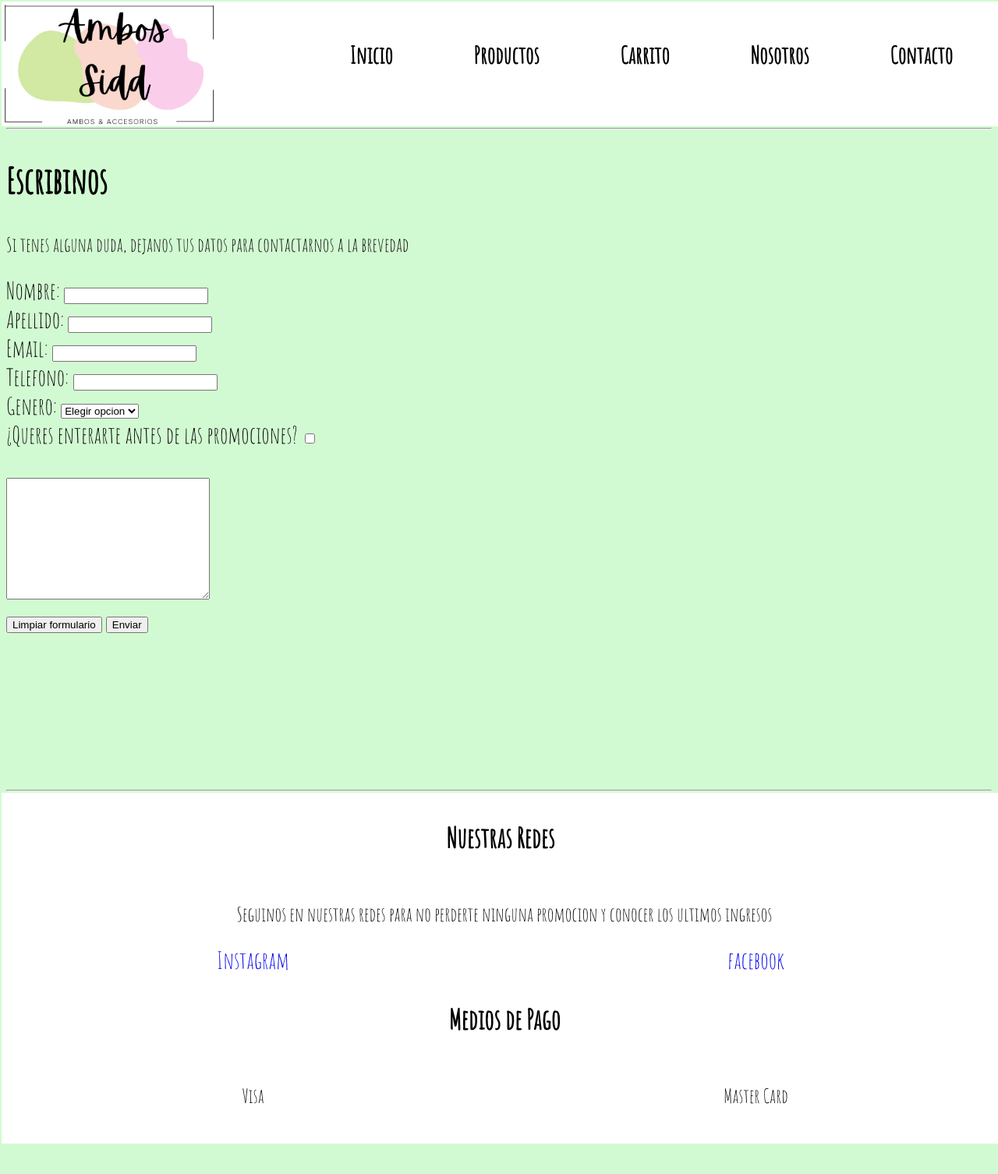
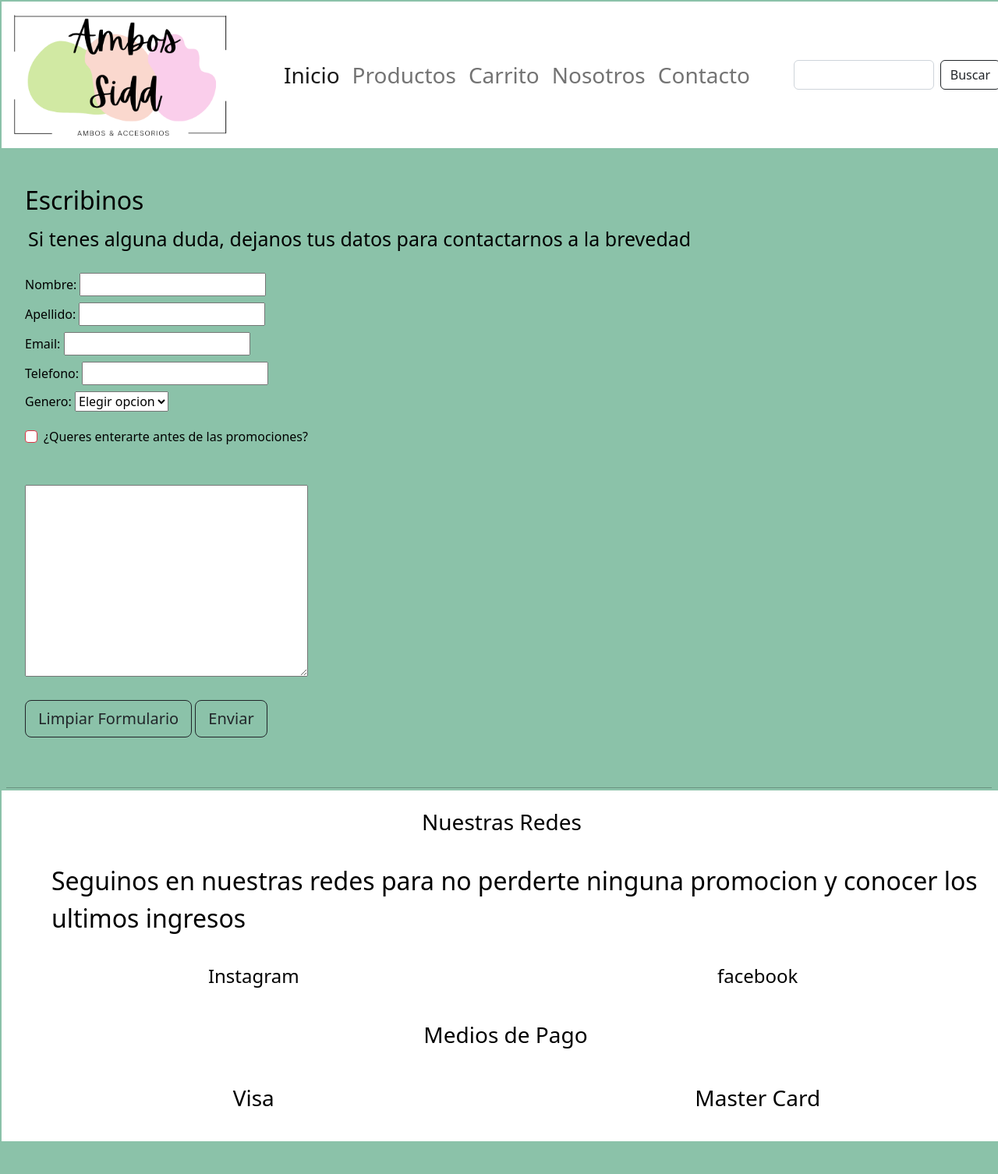
Before and after one commit to mariaflorenciamoreno/primer_repositorio, a plain HTML site: page contacto.html in a window 1280 px wide. Shown: the whole page at 78% size. Before the commit the page ends 1469 px from the top, so only its background shows below. Drawn offline with nearby package versions, Linux system fonts and the light colour scheme.

Commit message:
maquetando_con_Bootstrap

```diff
--- a/contacto.html
+++ b/contacto.html
@@ -4,87 +4,120 @@
     <meta charset="UTF-8">
     <meta http-equiv="X-UA-Compatible" content="IE=edge">
     <meta name="viewport" content="width=device-width, initial-scale=1.0">
-    <link rel="stylesheet" href="style.css">
     <link rel="preconnect" href="https://fonts.googleapis.com">
     <link rel="preconnect" href="https://fonts.gstatic.com" crossorigin>
     <link href="https://fonts.googleapis.com/css2?family=Amatic+SC&display=swap" rel="stylesheet">
+        <!-- CSS only -->
+        <link href="https://cdn.jsdelivr.net/npm/bootstrap@5.2.0-beta1/dist/css/bootstrap.min.css" rel="stylesheet" integrity="sha384-0evHe/X+R7YkIZDRvuzKMRqM+OrBnVFBL6DOitfPri4tjfHxaWutUpFmBp4vmVor" crossorigin="anonymous">
+        <link rel="stylesheet" href="style.css">
     <title>Ambos Sidd- Moreno Maria Florencia</title>
 </head>
-<body>
+<body class="bg-success p-2 text-black bg-opacity-50 me-0">
   <header class="cabecera1">
-    <img class="logo" src="img/logo2.png" alt="logoAmbosSidd">
     <!--Inicio del Nav-->
-    <nav id="nav">
-      <strong>
-      <ul>
-        <li class="menu"><a href="index.html">Inicio</a></li>
-        <li class="menu"><a href="producto.html">Productos</a></li>
-        <li class="menu"><a href="carrito.html">Carrito</a></li>
-        <li class="menu"><a href="nosotros.html">Nosotros</a></li>
-        <li class="menu"><a href="contacto.html">Contacto</a></li>
+    <nav class="navbar navbar-expand-lg colorFondo">
+      <div class="container-fluid">
+        <a class="navbar-brand" href="#"><img src="./img/logo2.png" class="img-fluid" width="300px" height="200px" alt="Logo2"></a>
+        <button class="navbar-toggler" type="button" data-bs-toggle="collapse" data-bs-target="#navbarSupportedContent" aria-controls="navbarSupportedContent" aria-expanded="false" aria-label="Toggle navigation">
+          <span class="navbar-toggler-icon"></span>
+        </button>
+        <div class="collapse navbar-collapse" id="navbarSupportedContent">
+          <ul class="navbar-nav ms-5 mr-0 fs-3 ColorLetra">
+            <li class="nav-item">
+              <a class="nav-link active" aria-current="page" href="index.html">Inicio</a>
+            </li>
+            <li class="nav-item">
+              <a class="nav-link" href="producto.html">Productos</a>
+            </li>
+            <li class="nav-item">
+              <a class="nav-link" href="carrito.html">Carrito</a>
+            </li>
+            <li class="nav-item">
+              <a class="nav-link" href="nosotros.html">Nosotros</a>
+            </li>
+            <li class="nav-item">
+              <a class="nav-link" href="contacto.html">Contacto</a>
+            </li>
           </ul>
-    </strong>
+          <form class="d-flex ms-5" role="search">
+            <input class="form-control me-2" type="search"  aria-label="Search">
+            <button class="btn btn-outline-dark" type="submit">Buscar</button>
+          </form>
+        </div>
+      </div>
     </nav>
 <!--Fin del Nav-->
 </header>
-     <hr>
-    <h2>
+        <h2 class="mt-5 ms-4">
         Escribinos
         </h2>
-          <p>Si tenes alguna duda, dejanos tus datos para contactarnos a la brevedad</p>
+          <p class="mx-3 ms-4 p-1">Si tenes alguna duda, dejanos tus datos para contactarnos a la brevedad</p>
           <!--Inicio del Formulario-->
-          <form action="#">
-             <label for="Nombre">Nombre:</label>
-             <input type="text" name="" id="">
+          <form action="#" class="ms-4 y-2">
+            <div>
+              <label for="Nombre" >Nombre:</label>
+              <input class="mt-1 mb-1" type="text" name="" id="">
               <br>
               <label for="Apellido">Apellido:</label>
-             <input type="text" name="">
+              <input class="mt-1 mb-1" type="text" name="">
               <br>
               <label for="Email">Email:</label>
-             <input type="email" name="" id="">
+              <input class="mt-1 mb-1" type="email" name="" id="" required>
               <br>
               <label for="telefono">Telefono:</label>
-             <input type="tel" name="Telefono" id="">
+              <input class="mt-1 mb-1" type="tel" name="Telefono" id="">
               <br>
               <label for="text">Genero:</label>
-             <select name="genero" id="gener">
+              <select name="genero" id="genero" class="mt-1 mb-1">
                   <option value="id=0">Elegir opcion</option>
                   <option value="opcion 1">Mujer</option>
                   <option value="opcion 2">Hombre</option>
               </select>
-             <br>
+            </div>
+              <!-- <br>
               <label for="text">¿Queres enterarte antes de las promociones?</label>
               <input type="checkbox" name="" id="">
               <br>
+              <br> -->
+              <div class="col-12 mt-3 " >
+                <div class="form-check">
+                  <input class="form-check-input is-invalid" type="checkbox" value="" id="invalidCheck3" aria-describedby="invalidCheck3Feedback" >
+                  <label class="form-check-label text-black" for="invalidCheck3">
+                    ¿Queres enterarte antes de las promociones?
+                  </label>
+                </div>
+              </div>
+              <div >
+              <textarea class="mt-5" name="Comentario" cols="37" rows="10">
+              </textarea>
+            </div>
               <br>
-              <textarea name="Comentario" cols="30" rows="10">
-              </textarea>
-              <br>
-              <button type="reset">Limpiar formulario</button>
-              <input type="submit" value="Enviar">
+              <div>
+              <button type="reset" class="btn btn-outline-dark btn-lg">Limpiar Formulario</button>
+              <button type="submit" class="btn btn-outline-dark btn-lg">Enviar</button>
+            </div>
+              <!-- <input type="submit" value="Enviar">   -->
             </form>
             <!--Fin del Formulario-->
             <br>
             <br>
-<br>
-<br>
-<br>
 <!--Inicio del Footer-->
 <hr>
-<footer>
-  <div class="redes">
+<footer class="mr-5">
+  <div class="redes mt-4">
       <h3>Nuestras Redes</h3>
   </div>
-    <div class="leyenda">
-      <p>Seguinos en nuestras redes para no perderte ninguna promocion y conocer los ultimos ingresos</p>
+    <div class="leyenda ms-4">
+      <p class="fs-2 mx-4 p-3">Seguinos en nuestras redes para no perderte ninguna promocion y conocer los ultimos ingresos</p>
     </div>
-        <a class="redes2" href="https://www.instagram.com">Instagram</a>
-        <a class="redes3" href="https://www.facebook.com">facebook</a>
+        <a class="redes2 fs-4 text-black" href="https://www.instagram.com " target="_blank">Instagram</a>
+        <a class="redes3 fs-4 text-black" href="https://www.facebook.com" target="_blank">facebook</a>
       <h3 class="medios-pago"> Medios de Pago</h3>
-        <p class="pago-visa">Visa</p>
-        <p class="pago-master">Master Card</p>
+        <p class="pago-visa fs-3">Visa</p>
+        <p class="pago-master fs-3">Master Card</p>
 </footer>
 <!--Fin del Footer-->
+<script src="https://cdn.jsdelivr.net/npm/bootstrap@5.2.0-beta1/dist/js/bootstrap.bundle.min.js" integrity="sha384-pprn3073KE6tl6bjs2QrFaJGz5/SUsLqktiwsUTF55Jfv3qYSDhgCecCxMW52nD2" crossorigin="anonymous"></script>
 </body>
 
 </html>
--- a/style.css
+++ b/style.css
@@ -27,8 +27,7 @@
         justify-items: space-between;
     }
     .logo{
-        width: 300px;
-        height: 200px;
+        width: 50%;
         display: flex;
         grid-area: logo;
     }
@@ -264,50 +263,77 @@
 }
 
 @media screen and (min-width:481px) and (max-width: 1440px) {
-
+body{
+    margin-bottom: 100px;
+    padding-bottom: 30px;
+}
+    .cabecera1{
+    margin-top:-6px;
+    margin-right: -23px;
+    margin-left: -6px;
+}
+.colorFondo{
+    background-color: white;
+}
+.cuotas{
+    position: relative;
+    top:0px;
+    bottom: 0px;
+    padding-top: -1000px;
+    margin-top: 10px;
+    width: 99.8%;
+}
 /* /* Inicia Css de la pagina de Inicio */
-  body{
+/*   body{
     background-color: rgb(210, 250, 210);
     font-family: 'Amatic SC', cursive;
     font-size: 30px;
     color: black;
-    display: block;
-}
+} */
 /* inicia estilos del header */
-  header{
-    background-color: white;
+/*   header{
+    background-color: rgb(160, 134, 134);
     padding: auto;
     display: flex;
-    margin-top: -6px;
-    margin-right: -20px;
-    margin-bottom: -13px;
-    margin-left: -6px;
-}
+    position: absolute;
+    width: 100%;
+    margin-top: 0;
+    margin-left: 0;
+} */
+/*
   .cabecera1{
     background-color: white;
+    display: flex;
+    justify-content: space-between;
+    width: 100%;
+    padding-top: auto;
+    margin-top: -6px;
+    margin-right: -25px;
+    margin-bottom: -6px;
+    margin-left: -6px;
     display: grid;
     grid-template-columns: 1fr 3fr;
     grid-template-areas:
     "logo nav"
-    ;
   }
+
+
+
 .logo{
-    height: 10rem;
+    width: 300px;
     position: relative;
     top: 0px;
     left: 0px;
     grid-area: logo;
 }
 #nav{
-    font-size: 30px;
+    display: flex;
+    justify-content: space-between;
+    font-size: 23px;
     text-align: center;
-    text-indent: 4rem;
+    text-indent: 30px;
     list-style-type: none;
-    margin:0;
-    background-color: white;
-    padding: auto;
-    grid-area: nav;
-    justify-content: start;
+    margin-right: -23px;
 }
 #nav,ul, li{
     display: flex;
@@ -328,10 +354,11 @@
     bottom: 0px;
     padding-top: -1000px;
     margin-top: -2px;
-    width: 99.8%;
-}
+    width: 99%;
+} */
 /* inicia el css del main */
-main{
+
+/* main{
     display: grid;
     grid-template-columns:repeat(4, 1fr);
     grid-template-rows: 0.3fr 1fr 1fr;
@@ -343,6 +370,9 @@ main{
     column-gap: 20px;
     align-items: center;
     justify-items: center;
+} */
+.conteiner{
+    padding:10px;
 }
 .promo-title{
     grid-area: promo-title;
@@ -352,60 +382,40 @@ main{
     justify-items: flex-end;
 }
 .img-1{
-    transition: height 2s, width 2s;
-    width: 70%;
-    height: 70%;
+    size: 300px 300px;
  }
-.promo1, .img-1:hover{
-    height: 400px;
-    width: 400px;
-}
+
 .promo2{
     grid-area: promo2;
 }
 .img-2{
-    transition: height 2s, width 2s;
-    width: 80%;
-    height: 80%;
+    width: 60%;
+    height: 90%;
+}
 
-}
-.promo2, .img-2:hover{
-    height: 400px;
-    width: 400px;
-}
 .promo3{
     grid-area: promo3;
 }
 .img-3{
-    transition: height 2s, width 2s;
-    width: 80%;
+    width: 70%;
     height: 80%;
+}
 
-}
-.promo3, .img-3:hover{
-    height: 500px;
-    width: 500px;
-}
 .promo4{
     grid-area: promo4;
 }
 .img-4{
-    transition: height 2s, width 2s;
-    width: 80%;
+    width: 70%;
     height: 80%;
+}
 
-}
-.promo4, .img-4:hover{
-    height: 500px;
-    width: 500px;
-}
  /* inicia el css del footer */
 footer{
     background-color: white;
     height: 450px;
     padding-top: auto;
     margin-top: -13px;
-    margin-right: -20px;
+    margin-right: -23px;
     margin-bottom: -6px;
     margin-left: -6px;
     display: grid;
@@ -447,10 +457,15 @@ footer{
     text-decoration: none;
     justify-items: center;
 }
+.redes2:hover{
+    color: palevioletred;
+}
+.redes3:hover{
+    color:palevioletred
+}
 .medios-pago{
     grid-area: medios-pago;
 }
-
 .pago-visa{
     grid-area: pago-visa;
 }
```
Also changed, not shown: index.html (+54 -30 lines). Lines whose indentation alone changed are shown as unchanged.
